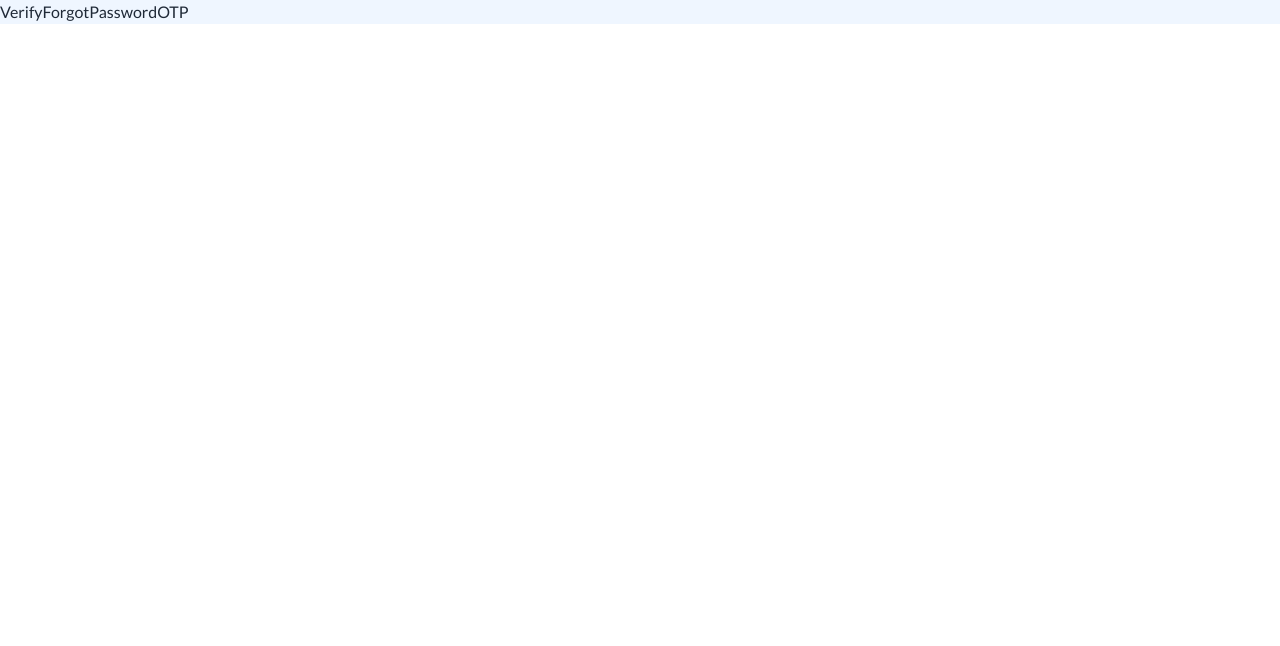
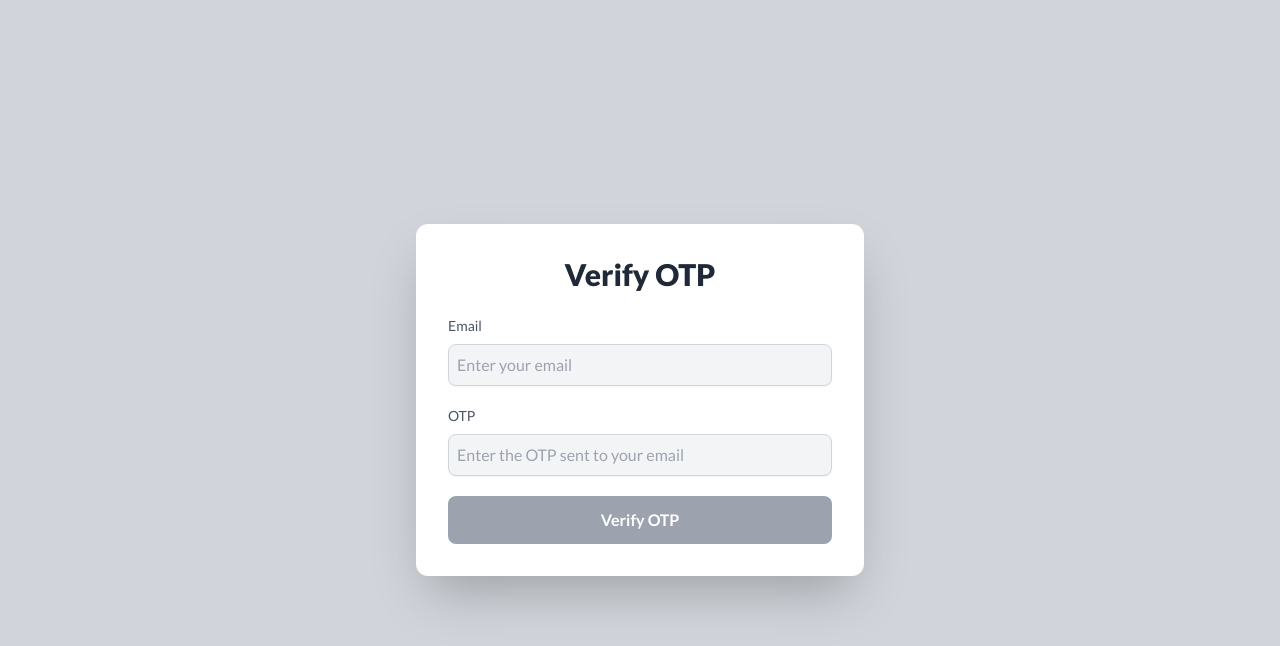
Before and after one commit to AshikurZaman01/Blinkit-Clone-MERN-App, a React (Vite) app in the folder Frontend/: page /verify-forgot-password-OTP in a window 1280 px wide. Shown: the top 646 px of the page. Built offline with nearby package versions, Linux system fonts and the light colour scheme.

Commit message:
add verify forgot password otp

```diff
--- a/Frontend/src/Components/Pages/Auth/VerifyForgotPasswordOTP/VerifyForgotPasswordOTP.jsx
+++ b/Frontend/src/Components/Pages/Auth/VerifyForgotPasswordOTP/VerifyForgotPasswordOTP.jsx
@@ -1,8 +1,137 @@
+import { useState } from "react";
+import { useNavigate } from "react-router-dom";
+import toast from "react-hot-toast";
+import Axios from "../../../../Common/BaseApi/Axios";
+import { usersAPI } from "../../../../Common/BaseApi/baseAli";
 
 const VerifyForgotPasswordOTP = () => {
+
+    const [data, setData] = useState({
+        email: "",
+        otp: "",
+    });
+    const [isLoading, setIsLoading] = useState(false);
+    const [redirecting, setRedirecting] = useState(false);
+    const navigate = useNavigate();
+
+    const handleSubmit = async (e) => {
+        e.preventDefault();
+        setIsLoading(true);
+
+        try {
+            const response = await Axios({
+                ...usersAPI.verifyForgotPasswordOTP,
+                data: {
+                    email: data.email,
+                    otp: data.otp,
+                },
+            });
+
+            if (response.data.success) {
+                toast.success(response.data.message);
+                setData({
+                    email: "",
+                    otp: "",
+                });
+
+                // Show redirecting animation
+                setRedirecting(true);
+
+                // Redirect after 3 seconds
+                setTimeout(() => {
+                    navigate("/");
+                }, 3000);
+            } else {
+                toast.error(response.data.message || "Failed to verify OTP.");
+            }
+        } catch (error) {
+            toast.error(
+                error.response?.data?.message || "Something went wrong. Please try again."
+            );
+        } finally {
+            setIsLoading(false);
+        }
+    };
+
+    const isFormValid = data.email.trim() && data.otp.trim();
+
+    if (redirecting) {
+        return (
+            <section className="bg-gray-300 min-h-screen flex items-center justify-center">
+                <div className="bg-white shadow-2xl rounded-xl p-8 max-w-md w-full text-center">
+                    <h1 className="text-3xl font-extrabold text-gray-800 mb-6">
+                        Redirecting...
+                    </h1>
+                    <p className="text-gray-600 text-lg">Please wait while we take you to the home page.</p>
+                    <div className="mt-6">
+                        <span className="loading loading-spinner loading-lg text-blue-500"></span>
+                    </div>
+                </div>
+            </section>
+        );
+    }
+
     return (
-        <div>VerifyForgotPasswordOTP</div>
-    )
-}
+        <section className="bg-gray-300 min-h-screen flex items-center justify-center">
+            <div className="bg-white shadow-2xl rounded-xl p-8 max-w-md w-full transform transition-all duration-300 hover:shadow-[0_10px_25px_rgba(0,0,0,0.3)]">
+                <h1 className="text-3xl font-extrabold text-gray-800 text-center mb-6">
+                    Verify OTP
+                </h1>
 
-export default VerifyForgotPasswordOTP
+                <form onSubmit={handleSubmit} className="grid gap-5">
+
+                    <div className="grid gap-2">
+                        <label htmlFor="email" className="text-sm font-medium text-gray-600">
+                            Email
+                        </label>
+                        <input
+                            type="email"
+                            name="email"
+                            id="email"
+                            className="bg-gray-100 border border-gray-300 rounded-lg p-2 focus:outline-none focus:ring-2 focus:ring-blue-500 focus:border-blue-500 shadow-sm hover:shadow-md transition-all"
+                            value={data.email}
+                            onChange={(e) => setData({ ...data, email: e.target.value })}
+                            placeholder="Enter your email"
+                            required
+                        />
+                    </div>
+
+                    {/* OTP Input */}
+                    <div className="grid gap-2">
+                        <label htmlFor="otp" className="text-sm font-medium text-gray-600">
+                            OTP
+                        </label>
+                        <input
+                            type="text"
+                            name="otp"
+                            id="otp"
+                            className="bg-gray-100 border border-gray-300 rounded-lg p-2 focus:outline-none focus:ring-2 focus:ring-blue-500 focus:border-blue-500 shadow-sm hover:shadow-md transition-all"
+                            value={data.otp}
+                            onChange={(e) => setData({ ...data, otp: e.target.value })}
+                            placeholder="Enter the OTP sent to your email"
+                            required
+                        />
+                    </div>
+
+                    {/* Submit Button */}
+                    <button
+                        type="submit"
+                        disabled={!isFormValid || isLoading}
+                        className={`${isFormValid && !isLoading
+                            ? "bg-blue-500 hover:bg-blue-600"
+                            : "bg-gray-400 cursor-not-allowed"
+                            } text-white font-semibold py-2 sm:py-3 rounded-lg hover:shadow-lg focus:ring-4 focus:ring-blue-300 focus:outline-none transition-all duration-200`}
+                    >
+                        {isLoading ? (
+                            <span className="loading loading-dots loading-md"></span>
+                        ) : (
+                            "Verify OTP"
+                        )}
+                    </button>
+                </form>
+            </div>
+        </section>
+    );
+};
+
+export default VerifyForgotPasswordOTP;
```
